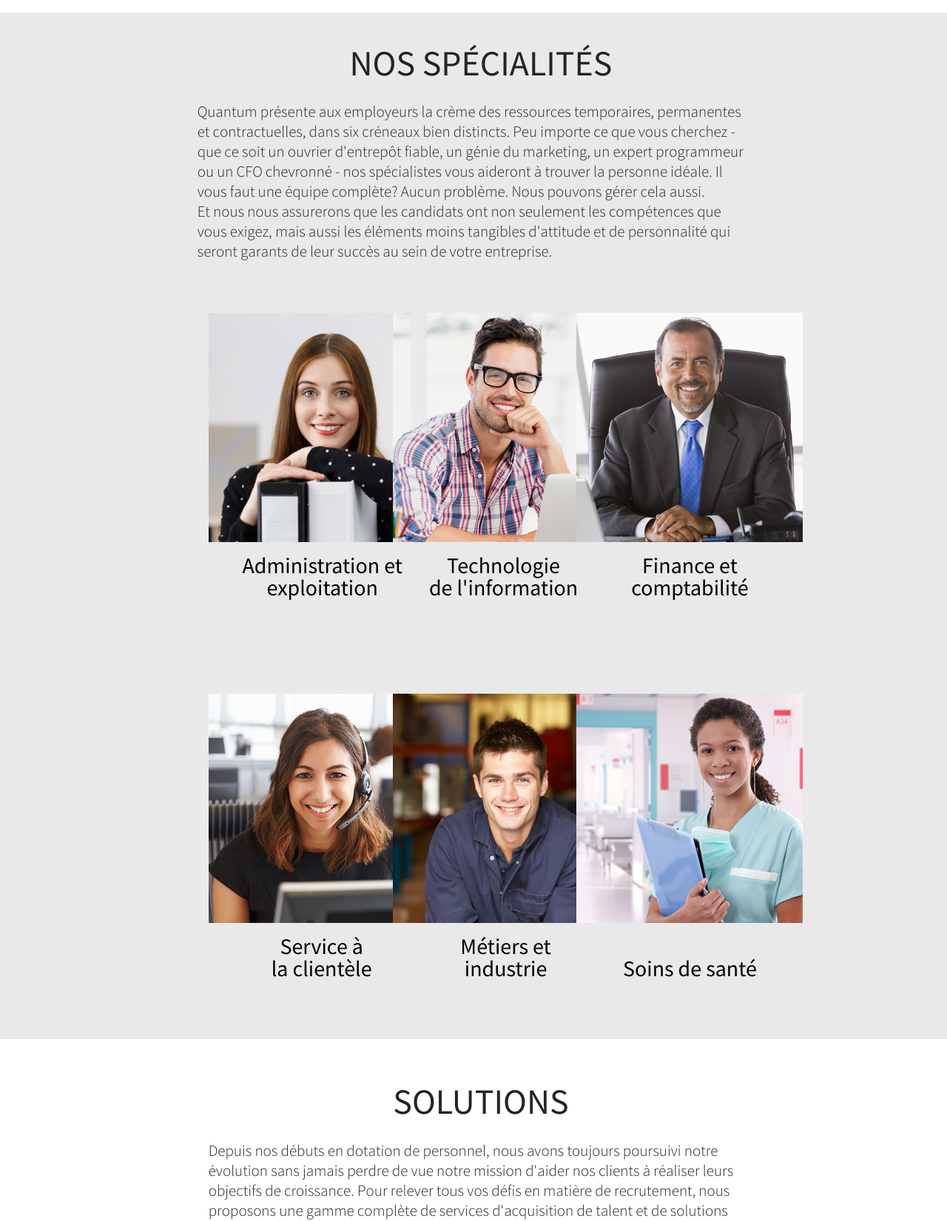
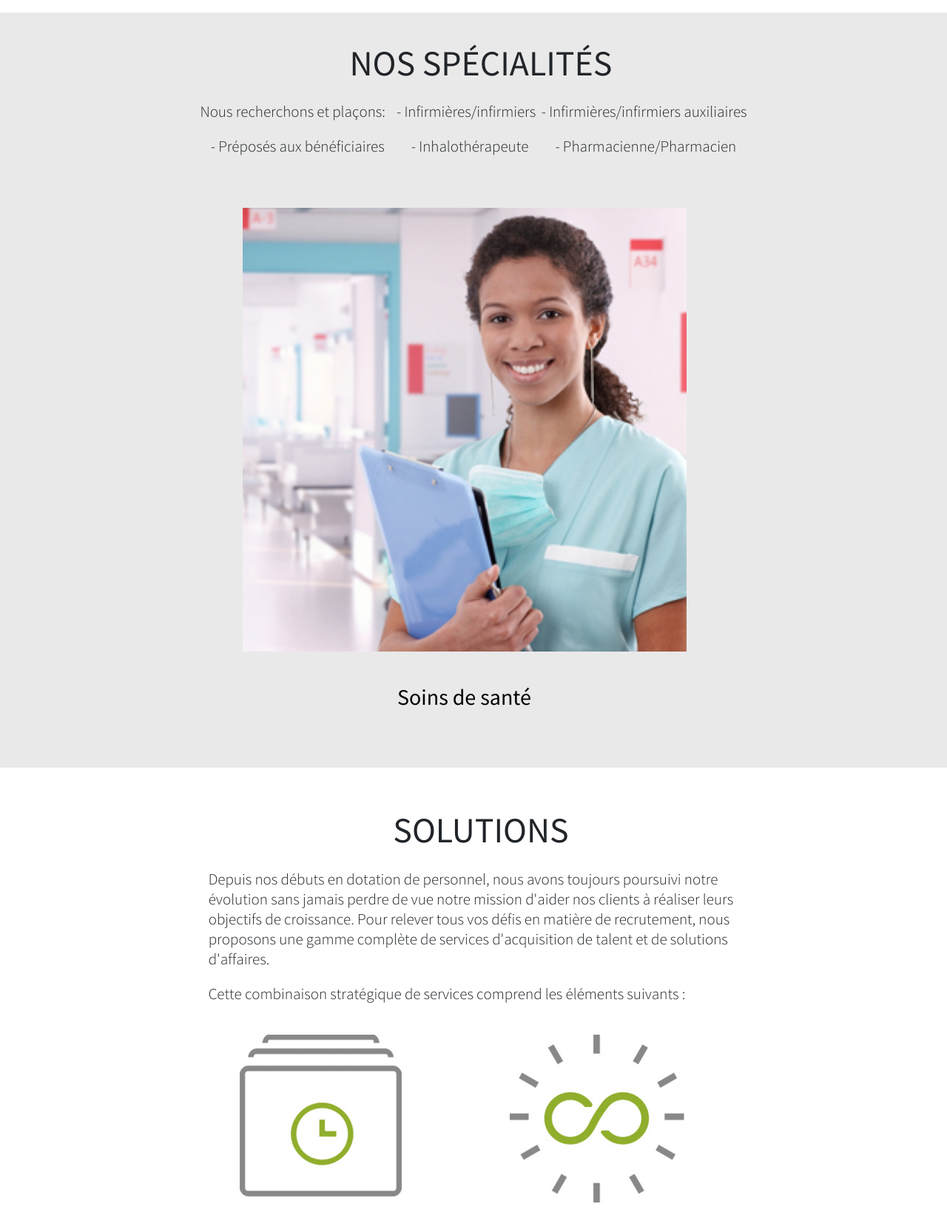
Before and after one commit to linker10/jodep, a Django app: page /embaucher/ in a window 1280 px wide. Shown: the part 926-2577 px from the top of the page at 74% size. Run offline with Django 3.2, Linux system fonts and the light colour scheme; some libraries are stand-ins or nearby versions.

Commit message:
Some changes

```diff
--- a/templates/base.html
+++ b/templates/base.html
@@ -9,7 +9,7 @@
 	<meta name="apple-mobile-web-app-capable" content="yes" />
 	<meta name="apple-mobile-web-app-status-bar-style" content="default" />
 	<Meta Name="Keywords" Content="quantum, travaillez, embauchez, agence de recrutement montreal, agence de recrutement toronto, agence de recrutement ottawa, services de gestion quantum, agence de recrutement, ressources temporaires, ressources permanentes, professionnels du recrutement">
-	<Meta Name="Description" Content="Depuis 1968, Quantum, un chef de file canadien dans le domaine des services de recrutement, de dotation en personnel et d’embauche, fournit aux chercheurs d’emploi des carrières gratifiantes et aux entreprises des professionnels de talent.">
+	<Meta Name="Description" Content="Depuis 2010, Le Plaisir de Soigner aide les institutions de sante telles que les hôpitaux, les maisons de retraite et les CHSLD à trouver le personnel temporaire et contractuel dont elles ont besoin pour réaliser leurs objectifs de soins de santé.">
 	<meta charset="utf-8">
 	<link rel="stylesheet" href="https://stackpath.bootstrapcdn.com/bootstrap/4.3.1/css/bootstrap.min.css" integrity="sha384-ggOyR0iXCbMQv3Xipma34MD+dH/1fQ784/j6cY/iJTQUOhcWr7x9JvoRxT2MZw1T" crossorigin="anonymous">
 	<link href="{% static 'main.css' %}" rel="stylesheet" type="text/css">
--- a/templates/home/embaucher.html
+++ b/templates/home/embaucher.html
@@ -19,57 +19,64 @@
 				<h2 class="d-none d-md-block">NOS SP&Eacute;CIALIT&Eacute;S</h2>
 				<div class="content col col-md-7">
 					<div class="row justify-content-around">
-							<p class="d-none d-md-flex">Quantum pr&eacute;sente&nbsp;aux employeurs la cr&egrave;me des ressources temporaires, permanentes et contractuelles, dans six cr&eacute;neaux bien distincts. Peu importe ce que vous cherchez - que ce soit un ouvrier d&#39;entrep&ocirc;t fiable, un g&eacute;nie du marketing, un expert programmeur ou un CFO chevronn&eacute; -&nbsp;nos sp&eacute;cialistes vous aideront &agrave; trouver la personne id&eacute;ale. Il vous faut une &eacute;quipe compl&egrave;te? Aucun probl&egrave;me. Nous pouvons g&eacute;rer cela aussi. Et&nbsp;nous nous assurerons que les candidats ont non seulement les comp&eacute;tences que vous exigez, mais aussi les &eacute;l&eacute;ments moins tangibles d&#39;attitude et de personnalit&eacute; qui seront garants de leur succ&egrave;s au sein de votre entreprise.</p>
-						<div class="col col-xl-4">
-							<div id="specialty41" class="specialty " onmouseDown="toggleIt('specialty41', 'HL');">
-								<img class="img" src="{% static 'images/specialty_41.jpg' %}" alt="">
-								<h3>Administration et exploitation</h3>
-								<div class="desc"><div class="PAD">
-									<p>Le soutien administratif/op&eacute;rationnel est le fondement sur lequel reposent toutes les entreprises solides. Nous repr&eacute;sentons des professionnels productifs, motiv&eacute;s et comp&eacute;tents &agrave; tous les niveaux d&rsquo;expertise, dans un large &eacute;ventail de domaines.</p>						<div class="ital"><p>Aide administrative et de direction | Ressources humaines | Formation | Vente et d&eacute;veloppement commercial | Marketing et communication | Achats | Gestion de la cha&icirc;ne d&#39;approvisionnement | Logistique | Gestion</p></div>
-								</div></div>
-							</div>
+						<p class="">Nous recherchons et plaçons:</p>
+						<br>
+						<p>-	Infirmières/infirmiers</p>
+						<p>-	Infirmières/infirmiers auxiliaires</p>
+						<p>-	Préposés aux bénéficiaires</p>
+						<p>-	Inhalothérapeute</p>
+						<p>-	Pharmacienne/Pharmacien</p>
+
+<!--						<div class="col col-xl-4">-->
+<!--							<div id="specialty41" class="specialty " onmouseDown="toggleIt('specialty41', 'HL');">-->
+<!--								<img class="img" src="{% static 'images/specialty_41.jpg' %}" alt="">-->
+<!--								<h3>Administration et exploitation</h3>-->
+<!--								<div class="desc"><div class="PAD">-->
+<!--									<p>Le soutien administratif/op&eacute;rationnel est le fondement sur lequel reposent toutes les entreprises solides. Nous repr&eacute;sentons des professionnels productifs, motiv&eacute;s et comp&eacute;tents &agrave; tous les niveaux d&rsquo;expertise, dans un large &eacute;ventail de domaines.</p>						<div class="ital"><p>Aide administrative et de direction | Ressources humaines | Formation | Vente et d&eacute;veloppement commercial | Marketing et communication | Achats | Gestion de la cha&icirc;ne d&#39;approvisionnement | Logistique | Gestion</p></div>-->
+<!--								</div></div>-->
+<!--							</div>-->
+<!--						</div>-->
+<!--						<div class="col col-xl-4">-->
+<!--							<div id="specialty42" class="specialty mid" onmouseDown="toggleIt('specialty42', 'HL');">-->
+<!--								<img class="img" src="{% static 'images/specialty_42.jpg' %}" alt="">-->
+<!--								<h3>Technologie<br>de l&#39;information</h3>-->
+<!--								<div class="desc"><div class="PAD">-->
+<!--									<p>La dotation en personnel de TI est &agrave; l&#39;origine de Quantum, et demeure au c&oelig;ur de nos activit&eacute;s. Recrutement technologique Quantum (RTQ) pr&eacute;sente aux employeurs certains des sp&eacute;cialistes les plus recherch&eacute;s sur le march&eacute;.</p>						<div class="ital"><p>Infrastruture et r&eacute;seautique | S&eacute;curit&eacute; et GRC (gouvernance, gestion des risque et conformit&eacute;) | D&eacute;veloppement de logiciels/d&#39;applications | Gestion de projet et analyse en informatique de gestion | Ing&eacute;nierie | Cadres dirigeants et cadres&nbsp;</p></div>-->
+<!--								</div></div>-->
+<!--							</div>-->
 						</div>
-						<div class="col col-xl-4">
-							<div id="specialty42" class="specialty mid" onmouseDown="toggleIt('specialty42', 'HL');">
-								<img class="img" src="{% static 'images/specialty_42.jpg' %}" alt="">
-								<h3>Technologie<br>de l&#39;information</h3>
-								<div class="desc"><div class="PAD">
-									<p>La dotation en personnel de TI est &agrave; l&#39;origine de Quantum, et demeure au c&oelig;ur de nos activit&eacute;s. Recrutement technologique Quantum (RTQ) pr&eacute;sente aux employeurs certains des sp&eacute;cialistes les plus recherch&eacute;s sur le march&eacute;.</p>						<div class="ital"><p>Infrastruture et r&eacute;seautique | S&eacute;curit&eacute; et GRC (gouvernance, gestion des risque et conformit&eacute;) | D&eacute;veloppement de logiciels/d&#39;applications | Gestion de projet et analyse en informatique de gestion | Ing&eacute;nierie | Cadres dirigeants et cadres&nbsp;</p></div>
-								</div></div>
-							</div>
-						</div>
-						<div class="col col-xl-4">
-							<div id="specialty43" class="specialty " onmouseDown="toggleIt('specialty43', 'HL');">
-							<img class="img" src="{% static 'images/specialty_43.jpg' %}" alt="">
-							<h3>Finance et<br>comptabilit&eacute;</h3>
-							<div class="desc"><div class="PAD">
-								<p>Les sp&eacute;cialistes de notre Division comptabilit&eacute; et finance incluent des comptables agr&eacute;&eacute;s et d&rsquo;anciens v&eacute;rificateurs. Misant sur leur expertise, nous sommes en mesure de cibler et d&rsquo;&eacute;valuer les candidats d&rsquo;une mani&egrave;re que les agences g&eacute;n&eacute;ralistes ne peuvent &eacute;galer.</p>						<div class="ital"><p>Commis &agrave; la comptabilit&eacute; |Sp&eacute;cialistes du recouvrement | Gestionnaires de la paie | Contr&ocirc;leurs |Comptables (CA, CIA, CMA, CGA, CPA) | V&eacute;rificateurs | Analystes financiers | Teneurs de livres| Chef des services financiers</p></div>
-							</div></div>
-							</div>
-						</div>
+<!--						<div class="col col-xl-4">-->
+<!--							<div id="specialty43" class="specialty " onmouseDown="toggleIt('specialty43', 'HL');">-->
+<!--							<img class="img" src="{% static 'images/specialty_43.jpg' %}" alt="">-->
+<!--							<h3>Finance et<br>comptabilit&eacute;</h3>-->
+<!--							<div class="desc"><div class="PAD">-->
+<!--								<p>Les sp&eacute;cialistes de notre Division comptabilit&eacute; et finance incluent des comptables agr&eacute;&eacute;s et d&rsquo;anciens v&eacute;rificateurs. Misant sur leur expertise, nous sommes en mesure de cibler et d&rsquo;&eacute;valuer les candidats d&rsquo;une mani&egrave;re que les agences g&eacute;n&eacute;ralistes ne peuvent &eacute;galer.</p>						<div class="ital"><p>Commis &agrave; la comptabilit&eacute; |Sp&eacute;cialistes du recouvrement | Gestionnaires de la paie | Contr&ocirc;leurs |Comptables (CA, CIA, CMA, CGA, CPA) | V&eacute;rificateurs | Analystes financiers | Teneurs de livres| Chef des services financiers</p></div>-->
+<!--							</div></div>-->
+<!--							</div>-->
+<!--						</div>-->
 					</div>
 					<div class="row justify-content-around">
-						<div class="col col-xl-4">
-							<div id="specialty44" class="specialty " onmouseDown="toggleIt('specialty44', 'HL');">
-							<img class="img" src="{% static 'images/specialty_44.jpg' %}" alt="">
-							<h3>Service &agrave;<br>la client&egrave;le</h3>
-							<div class="desc"><div class="PAD">
-								<p>Quantum recrute du personnel pour des &eacute;v&eacute;nements d&rsquo;envergure et fournit des &eacute;quipes autonomes pour certains des plus importants centres d&rsquo;appels au Canada.</p>						<div class="ital"><p>Centre d&rsquo;appels entrants et sortants &#9474; Cr&eacute;dit / Recouvrement / Facturation&#9474; Relation client / Fid&eacute;lisation de la client&egrave;le &#9474; Direction d&rsquo;&eacute;quipe / Supervision&#9474; T&eacute;l&eacute;marketing &#9474; Organisation d&rsquo;&eacute;v&eacute;nements &#9474; Caisse &#9474; Vente et d&eacute;tail &#9474; Publicit&eacute; de rue &#9474;Gestion</p></div>
-							</div></div>
-							</div>
-						</div>
-						<div class="col col-xl-4">
-							<div id="specialty45" class="specialty mid" onmouseDown="toggleIt('specialty45', 'HL');">
-							<img class="img" src="{% static 'images/specialty_45.jpg' %}" alt="">
-							<h3>M&eacute;tiers et<br>industrie</h3>
-							<div class="desc"><div class="PAD">
-								<p>Une main-d&rsquo;&oelig;uvre sur qui l&rsquo;on peut compter est le moteur qui fait tourner la cha&icirc;ne d&rsquo;approvisionnement. Des ouvriers g&eacute;n&eacute;raux aux travailleurs sp&eacute;cialis&eacute;s, nos experts peuvent mobiliser des ressources lorsque vous en avez besoin.</p>						<div class="ital"><p>Main-d&rsquo;&oelig;uvre g&eacute;n&eacute;rale &#9474; Commis &agrave; la cha&icirc;ne de production &#9474;Op&eacute;rateurs de machine &#9474; Caristes &#9474;Commis aux commandes &#9474;Ouvriers sp&eacute;cialis&eacute;s &#9474; Pr&eacute;pos&eacute;s aux services d&rsquo;alimentation &#9474;Gestionnaires</p></div>
-							</div></div>
-							</div>
-						</div>
-						<div class="col col-xl-4">
+<!--						<div class="col col-xl-4">-->
+<!--							<div id="specialty44" class="specialty " onmouseDown="toggleIt('specialty44', 'HL');">-->
+<!--							<img class="img" src="{% static 'images/specialty_44.jpg' %}" alt="">-->
+<!--							<h3>Service &agrave;<br>la client&egrave;le</h3>-->
+<!--							<div class="desc"><div class="PAD">-->
+<!--								<p>Quantum recrute du personnel pour des &eacute;v&eacute;nements d&rsquo;envergure et fournit des &eacute;quipes autonomes pour certains des plus importants centres d&rsquo;appels au Canada.</p>						<div class="ital"><p>Centre d&rsquo;appels entrants et sortants &#9474; Cr&eacute;dit / Recouvrement / Facturation&#9474; Relation client / Fid&eacute;lisation de la client&egrave;le &#9474; Direction d&rsquo;&eacute;quipe / Supervision&#9474; T&eacute;l&eacute;marketing &#9474; Organisation d&rsquo;&eacute;v&eacute;nements &#9474; Caisse &#9474; Vente et d&eacute;tail &#9474; Publicit&eacute; de rue &#9474;Gestion</p></div>-->
+<!--							</div></div>-->
+<!--							</div>-->
+<!--						</div>-->
+<!--						<div class="col col-xl-4">-->
+<!--							<div id="specialty45" class="specialty mid" onmouseDown="toggleIt('specialty45', 'HL');">-->
+<!--							<img class="img" src="{% static 'images/specialty_45.jpg' %}" alt="">-->
+<!--							<h3>M&eacute;tiers et<br>industrie</h3>-->
+<!--							<div class="desc"><div class="PAD">-->
+<!--								<p>Une main-d&rsquo;&oelig;uvre sur qui l&rsquo;on peut compter est le moteur qui fait tourner la cha&icirc;ne d&rsquo;approvisionnement. Des ouvriers g&eacute;n&eacute;raux aux travailleurs sp&eacute;cialis&eacute;s, nos experts peuvent mobiliser des ressources lorsque vous en avez besoin.</p>						<div class="ital"><p>Main-d&rsquo;&oelig;uvre g&eacute;n&eacute;rale &#9474; Commis &agrave; la cha&icirc;ne de production &#9474;Op&eacute;rateurs de machine &#9474; Caristes &#9474;Commis aux commandes &#9474;Ouvriers sp&eacute;cialis&eacute;s &#9474; Pr&eacute;pos&eacute;s aux services d&rsquo;alimentation &#9474;Gestionnaires</p></div>-->
+<!--							</div></div>-->
+<!--							</div>-->
+<!--						</div>-->
+						<div class="col col-xl-6">
 							<div id="specialty46" class="specialty " onmouseDown="toggleIt('specialty46', 'HL');">
-							<img class="img" src="{% static 'images/specialty_46.jpg' %}" alt="">
+							<img class="img" src="{% static 'images/specialty_46.jpg' %}" style="width: 600px; height: 600px;" alt="">
 							<h3><br>Soins de sant&eacute;</h3>
 							<div class="desc"><div class="PAD">
 								<p><a href="http://www.alternacare.ca/">Alternacare</a>, notre filiale de soins de sant&eacute;, pr&eacute;sente des professionnels qualifi&eacute;s et empathiques. Que ce soit dans les h&ocirc;pitaux, les maisons de retraite ou chez des particuliers, nous mettons l&rsquo;accent sur le facteur humain des soins de sant&eacute;.</p>						<div class="ital"><p>Infirmiers et infirmi&egrave;res &#9474; Infirmiers et infirmi&egrave;res auxiliaires &#9474; Pr&eacute;pos&eacute;s aux services de soutien &agrave; la personne &#9474; Gardes &#9474; Accompagnateurs &#9474; Aides &agrave; domicile &#9474; Sp&eacute;cialistes en soins des pieds &#9474; Personnel de soutien &#9474; Gestionnaires</p></div>
--- a/templates/home/index.html
+++ b/templates/home/index.html
@@ -87,9 +87,9 @@
 					<h2 class="text-center">
 					VOS TALENTS, C'EST NOTRE AFFAIRE!
 					</h2>
-					<h3 class="text-justify">
+					<h4 class="text-justify">
 					Nous savons bien qu'il faut plus que des comp&eacute;tences et de l'exp&eacute;rience sur papier pour &ecirc;tre le bon candidat. Notre processus approfondi de pr&eacute;s&eacute;lection, d'entrevue et d'&eacute;valuation des comp&eacute;tences assure la r&eacute;ussite des embauches
-					</h3>
+					</h4>
 				</div>
 			</div>
 			<div class="carousel-item">
--- a/templates/jobs/detail_travail.html
+++ b/templates/jobs/detail_travail.html
@@ -1,3 +1,4 @@
+
 
 {% extends 'base.html' %}
 {% load static %}
```
